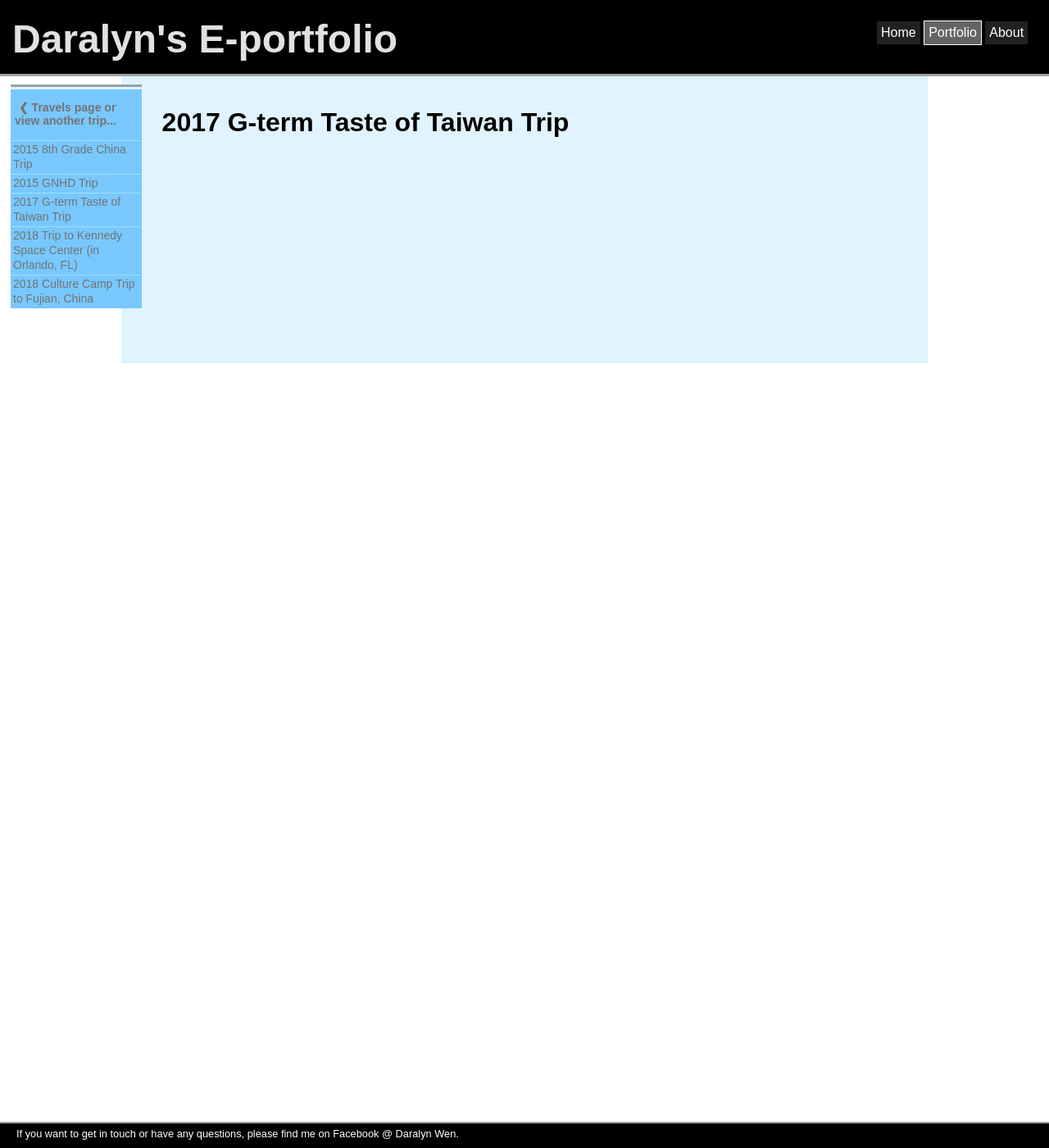
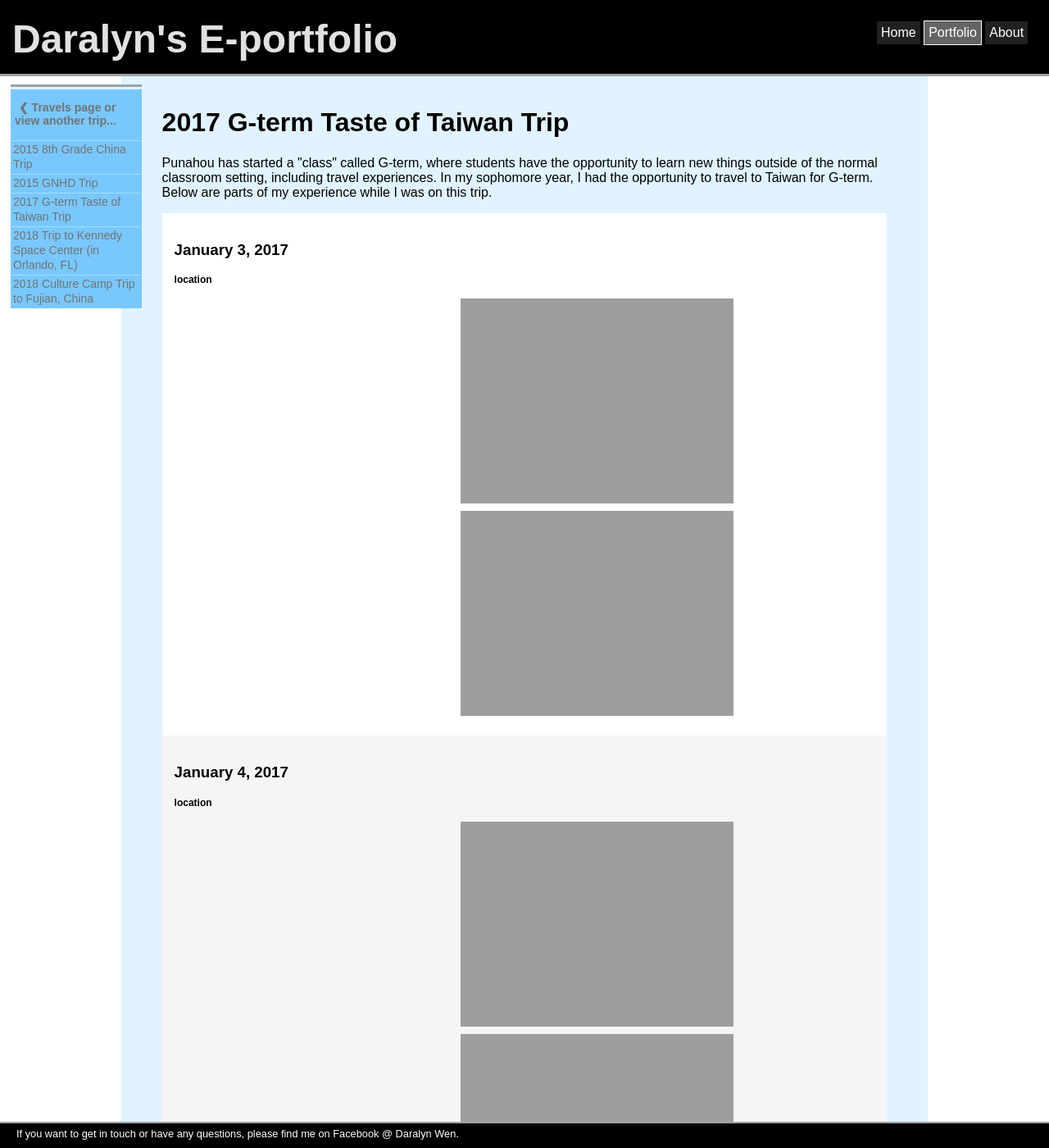
Before and after one commit to daralyn/daralyn.github.io, a Jekyll site: the page built from portfolio/travels/2017taiwan.html, in a window 1280 px wide and 1400 px high. Shown: the whole window at 82% size. Built offline with Jekyll 4.4.1, drawn with Linux system fonts in a browser that asks for light colours; some of the changed text lies outside the part shown.

Commit message:
Update 2017taiwan.html

```diff
--- a/portfolio/travels/2017taiwan.html
+++ b/portfolio/travels/2017taiwan.html
@@ -33,3 +33,112 @@ title: Daralyn's 2017 G-term Taste of Taiwan Trip
 <h1 style="padding-top: 10px;">
   2017 G-term Taste of Taiwan Trip
 </h1>
+
+<p>Punahou has started a "class" called G-term, where students have the opportunity to learn new things outside of the normal classroom setting, including travel experiences. In my sophomore year, I had the opportunity to travel to Taiwan for G-term. Below are parts of my experience while I was on this trip.</p>
+
+<div class="sectionodd">
+	<h3>January 3, 2017</h3> <h4>location</h4>
+		<div class="taiwantext">
+			<p></p>
+		</div>
+		<div class="taiwanpics">
+			<img src="https://daralyn.github.io/photos/travels/" alt="">
+			<img src="https://daralyn.github.io/photos/travels/" alt="">
+		</div>
+</div>
+
+<div class="sectioneven">
+	<h3>January 4, 2017</h3> <h4>location</h4>
+		<div class="taiwantext">
+			<p></p>
+		</div>
+		<div class="taiwanpics">
+			<img src="https://daralyn.github.io/photos/travels/" alt="">
+			<img src="https://daralyn.github.io/photos/travels/" alt="">
+			<img src="https://daralyn.github.io/photos/travels/" alt="">
+		</div>
+</div>
+
+<div class="sectionodd">
+	<h3>January 5, 2017</h3> <h4>location</h4>
+		<div class="taiwantext">
+			<p></p>
+		</div>
+		<div class="taiwanpics">
+			<img src="https://daralyn.github.io/photos/travels/" alt="">
+			<img src="https://daralyn.github.io/photos/travels/" alt="">
+		</div>
+</div>
+
+<div class="sectioneven">
+	<h3>January 6, 2017</h3> <h4>location</h4>
+		<div class="taiwantext">
+			<p></p>
+		</div>
+		<div class="taiwanpics">
+			<img src="https://daralyn.github.io/photos/travels/" alt="">
+			<img src="https://daralyn.github.io/photos/travels/" alt="">
+			<img src="https://daralyn.github.io/photos/travels/" alt="">
+		</div>
+</div>
+
+<div class="sectionodd">
+	<h3>January 7, 2017</h3> <h4>location</h4>
+		<div class="taiwantext">
+			<p></p>
+		</div>
+		<div class="taiwanpics">
+			<img src="https://daralyn.github.io/photos/travels/" alt="">
+			<img src="https://daralyn.github.io/photos/travels/" alt="">
+		</div>
+</div>
+
+<div class="sectioneven">
+	<h3>January 8, 2017</h3> <h4>location</h4>
+		<div class="taiwantext">
+			<p></p>
+		</div>
+		<div class="taiwanpics">
+			<img src="https://daralyn.github.io/photos/travels/" alt="">
+			<img src="https://daralyn.github.io/photos/travels/" alt="">
+			<img src="https://daralyn.github.io/photos/travels/" alt="">
+		</div>
+</div>
+
+
+<style>
+	h4{
+		font-family: 'Arial Nova Cond Light', 'Arial', 'Sans-Serif';
+		font-size: 12px;
+	}
+
+	.taiwantext{
+		float: left;
+		width: 40%;
+	}
+
+	.taiwanpics{
+		float: left;
+		width: 55%;
+		padding-left: 5px;
+
+	}
+
+	img{
+		height: 250px;
+		margin: 0px 5px 5px 2px;
+	}
+</style>
+
+<!--
+<div class="sectionodd sectioneven">
+	<h3>title</h3> <h4>July ##, 2018</h4>
+		<div class="travelupdatetext">
+			<p></p>
+		</div>
+		<div class="travelupdatepics">
+			<img src="" alt="">
+			<img src="" alt="">
+		</div>
+</div>
+-->
```
